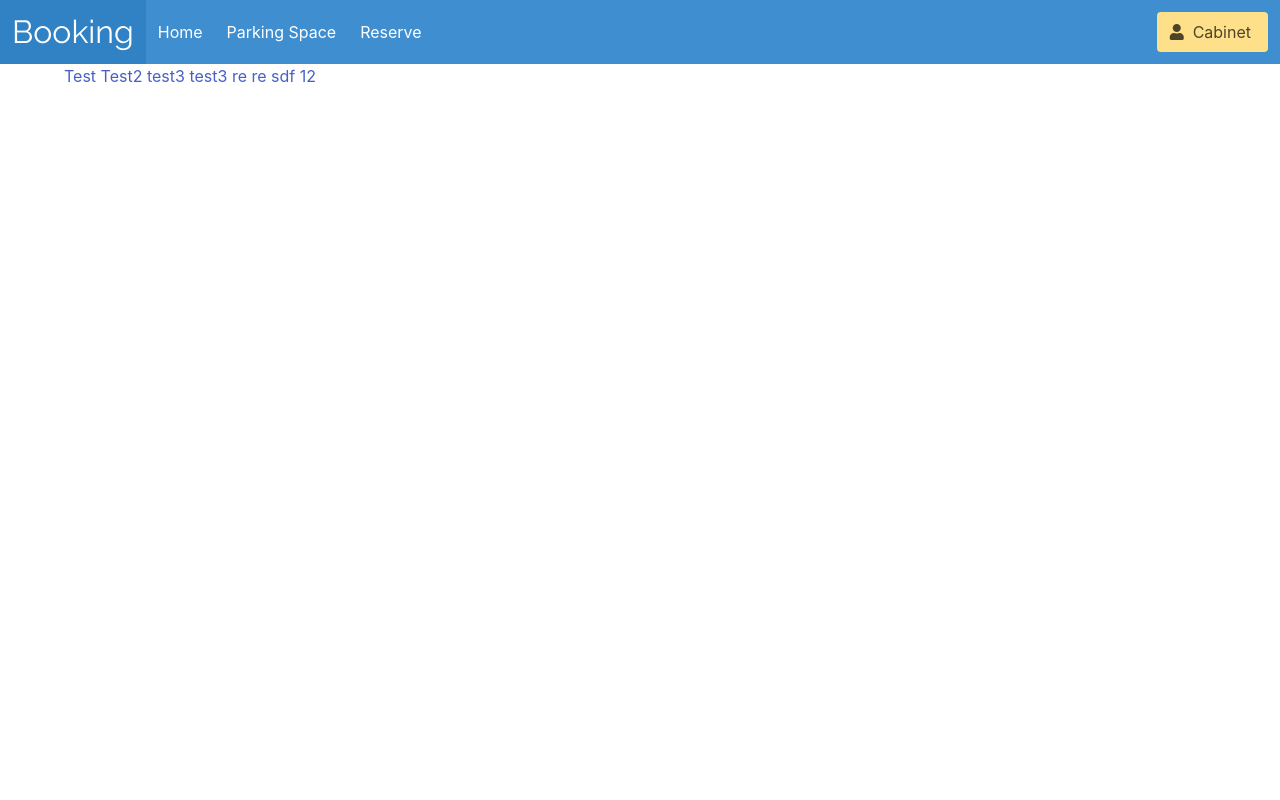
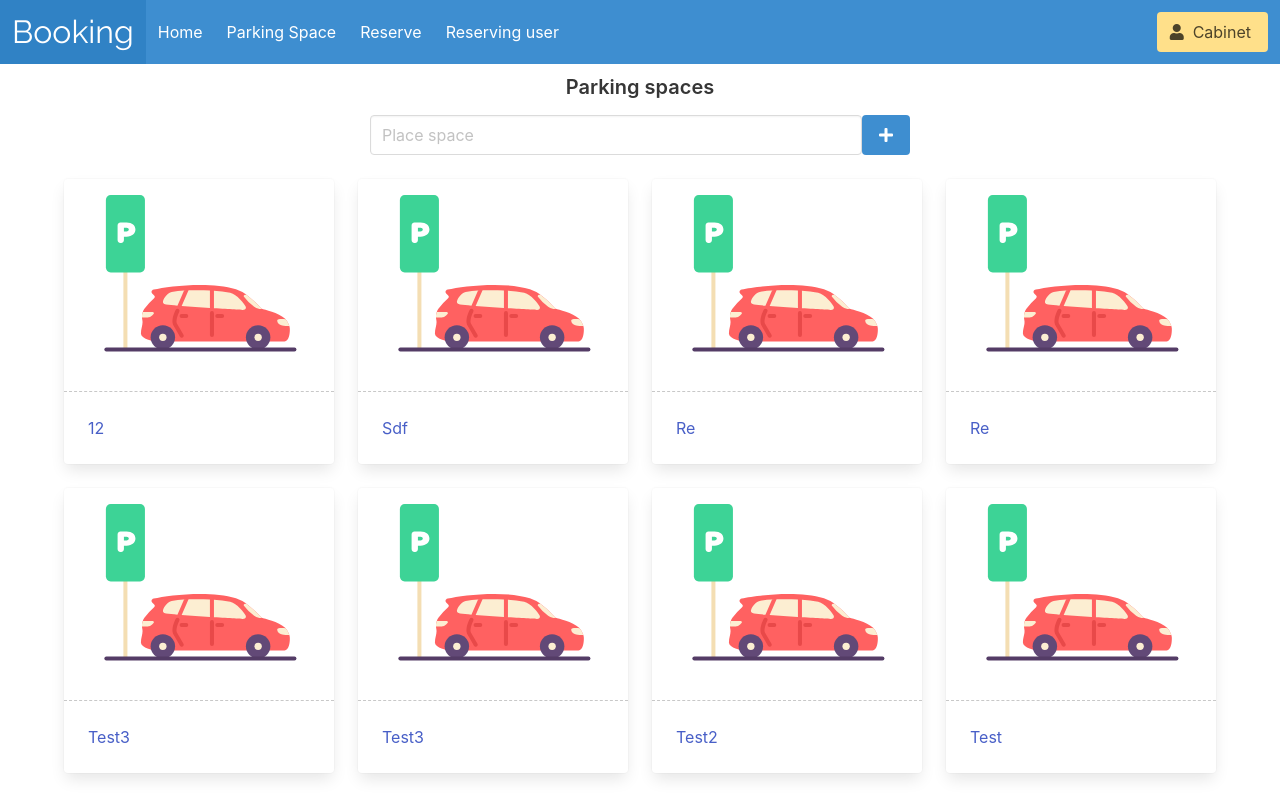
Before and after one commit to AnsaganK/parking, a Django app: page /parking in a window 1280 px wide. Run offline with Django 4.2, Linux system fonts and the light colour scheme; a user stored in the database is signed in; data comes from the database, SQL or seed files in the repository; both versions use the stored data as it was after the commit; some libraries are stand-ins or nearby versions.

Commit message:
added parking space creation

```diff
--- a/app/models.py
+++ b/app/models.py
@@ -6,9 +6,10 @@ from django.db.models.signals import post_save
 from django.dispatch import receiver
 from django.shortcuts import reverse
 
+
 class ParkingSpace(models.Model):
     name = models.CharField(max_length=500, verbose_name='Название')
-    slug = models.SlugField(max_length=500, verbose_name='Слаг')
+    slug = models.SlugField(max_length=500, unique=True, verbose_name='Слаг')
     date_create = models.DateTimeField(auto_now_add=True, verbose_name='Дата создания')
     date_update = models.DateTimeField(auto_now_add=True, verbose_name='Дата обновления')
 
@@ -21,7 +22,7 @@ class ParkingSpace(models.Model):
     class Meta:
         verbose_name = 'Парковочное место'
         verbose_name_plural = 'Парковочные места'
-
+        ordering = ['-pk']
 
 class ReservingUser(models.Model):
     first_name = models.CharField(max_length=500, verbose_name='Имя пользователя')
--- a/app/templates/app/base.html
+++ b/app/templates/app/base.html
@@ -7,6 +7,10 @@
     <link rel="stylesheet" href="{% static 'css/style.css' %}">
     {% block style %}{% endblock %}
     <style>
+        body {
+            font-family: 'Raleway', sans-serif;
+        }
+
         .logo {
             font-size: 32px;
             font-family: 'Raleway', sans-serif;
@@ -16,6 +20,10 @@
 
         .logo:hover {
             color: #fff !important;
+        }
+
+        .card-image-custom {
+            border-bottom: 1px dashed #c8c8c8;
         }
     </style>
 
@@ -52,6 +60,9 @@
                 <a class="navbar-item" href="">
                     Reserve
                 </a>
+                <a class="navbar-item" href="">
+                    Reserving user
+                </a>
             </div>
 
             <div class="navbar-end">
@@ -73,11 +84,32 @@
     </nav>
 </div>
 <div class="content">
+    {% if messages %}
+        <div class="messages">
+            {% for message in messages %}
+                <div class="notification is-{{ message.tags }} is-light">
+                    <button class="delete"></button>
+                    {{ message|safe }}
+                </div>
+            {% endfor %}
+        </div>
+    {% endif %}
     <div class="container">
         {% block content %}{% endblock %}
     </div>
 </div>
 
 {% block script %}{% endblock %}
+<script>
+    document.addEventListener('DOMContentLoaded', () => {
+        (document.querySelectorAll('.notification .delete') || []).forEach(($delete) => {
+            const $notification = $delete.parentNode;
+
+            $delete.addEventListener('click', () => {
+                $notification.parentNode.removeChild($notification);
+            });
+        });
+    });
+</script>
 </body>
 </html>
--- /dev/null
+++ b/app/templates/app/include/parking_space/card.html
@@ -0,0 +1,48 @@
+<div class="card">
+    <div class="card-image card-image-custom">
+        <figure>
+            <svg xmlns="http://www.w3.org/2000/svg" viewBox="0 20 128 128">
+                <path fill="#ff6161"
+                      d="M117.17,120.9H36.11s-8.19-1.64-8.19-4.78c-.02-3.7,1.49-5.48.84-8.63a9.591,9.591,0,0,1-.19-1.51,8.649,8.649,0,0,1,.49-3.31,7.7,7.7,0,0,1,1.01-2.03,39,39,0,0,1,6.02-6.62,1.121,1.121,0,0,0,.06-1.61l-1.25-1.3c-.85-.9-.27-2.15.99-2.43,8.49-1.94,34.94-5.28,51.08-.16a24.08,24.08,0,0,1,6.37,3.32.01.01,0,0,1,.01.01c5.12,3.61,9.04,8.42,9.67,8.81,1.52.65,10.21,2.17,14.7,6.34l.09.09a9.9,9.9,0,0,1,2.33,4.24h.01a7.846,7.846,0,0,1,.28,1.59C120.56,115.21,120.14,120.9,117.17,120.9Z"></path>
+                <path fill="#fceed2"
+                      d="M91.21,101.34s-8.12-.43-17.93-1.03l-2.49-.15c-5.89-.37-12.17-.79-17.54-1.22-.87-.07-1.72-.14-2.54-.2-2.81-.24-5.28-.48-7.18-.7-1.69-.22-2.17-1.31-1.87-2.22.77-2.39,2.9-5.06,5.35-5.61a51.644,51.644,0,0,1,7.67-.89c.85-.05,1.74-.09,2.65-.12,4.25-.15,9.03-.12,13.47.08.85.05,1.68.09,2.49.15a62.355,62.355,0,0,1,10.08,1.29c4.32,1.07,8.63,6.77,9.52,8.32C93.36,99.84,93.45,101.34,91.21,101.34Z"></path>
+                <path fill="#ff6161"
+                      d="M73.29,87.43v12.79c0,.03,0,1.06-.01,1.09l-2.49-.15V89.35c0-.02,0-2.05.01-2.07C71.65,87.33,72.48,87.37,73.29,87.43Z"></path>
+                <path fill="#e84949"
+                      d="M78.347,106.387H75.371a1.25,1.25,0,1,1,0-2.5h2.976a1.25,1.25,0,0,1,0,2.5Z"></path>
+                <path fill="#e84949"
+                      d="M56.085,106.387h-2.9a1.25,1.25,0,0,1,0-2.5h2.9a1.25,1.25,0,1,1,0,2.5Z"></path>
+                <circle cx="100.744" cy="118.404" r="7.596" fill="#624977"></circle>
+                <circle cx="100.744" cy="118.404" r="2.287" fill="#fceed2"></circle>
+                <circle cx="41.539" cy="118.404" r="7.596" fill="#624977"></circle>
+                <circle cx="41.539" cy="118.404" r="2.287" fill="#fceed2"></circle>
+                <path fill="#fceed2"
+                      d="M103.02,100.66s-1.26.88-4.75-1.23a26.648,26.648,0,0,1-6.33-6.19.9.9,0,0,1,.72-1.39c.06,0,.32-.01.69,0C98.47,95.46,102.39,100.27,103.02,100.66Z"></path>
+                <path fill="#ff6161"
+                      d="M57.6,88.749a4.35,4.35,0,0,1-.374,1l-4.2,9.656c-.87-.07-1.711-.205-2.531-.265a4.271,4.271,0,0,1,.3-.821l3.98-9.215C55.63,89.055,56.694,88.779,57.6,88.749Z"></path>
+                <path fill="#e84949"
+                      d="M53.264,118.7a1.249,1.249,0,0,1-1.083-.624l-4.212-7.286a1.294,1.294,0,0,1-.083-.172c-1.337-3.431,1.345-8.727,1.656-9.32a1.25,1.25,0,0,1,2.215,1.159c-.952,1.826-2.2,5.355-1.57,7.173l4.158,7.194a1.25,1.25,0,0,1-1.081,1.876Z"></path>
+                <path fill="#fceed2"
+                      d="M35.76,103.94l-.89.9a4,4,0,0,1-2.83,1.17H28.58l-.01-.03a8.649,8.649,0,0,1,.49-3.31h6.17A.743.743,0,0,1,35.76,103.94Z"></path>
+                <path fill="#e84949"
+                      d="M72.043,118.113a1.25,1.25,0,0,1-1.25-1.25V103.344a1.25,1.25,0,0,1,2.5,0v13.519A1.25,1.25,0,0,1,72.043,118.113Z"></path>
+                <path fill="#f4deb3"
+                      d="M18.271,126.25a1.25,1.25,0,0,1-1.25-1.25V77.032a1.25,1.25,0,0,1,2.5,0V125A1.25,1.25,0,0,1,18.271,126.25Z"></path>
+                <rect width="24.264" height="48.032" x="6.139" y="30" fill="#3dd396" rx="3"
+                      ry="3"></rect>
+                <path fill="#fceed2"
+                      d="M120.14,111.33c-.36.04-7.66.78-7.55-3.49.18-1.16,3.37-.96,5.22-.75A9.9,9.9,0,0,1,120.14,111.33Z"></path>
+                <path fill="#fff"
+                      d="M17.347,55.827v2.146a1.743,1.743,0,0,1-1.966,1.788,1.743,1.743,0,0,1-1.967-1.788v-9.12a1.744,1.744,0,0,1,1.967-1.788h3.576c3.576,0,5.543,1.968,5.543,4.381s-1.967,4.381-5.543,4.381Zm1.61-3.218c.894,0,1.431-.536,1.431-1.163s-.537-1.162-1.431-1.162h-1.61v2.325Z"></path>
+                <path fill="#543c66"
+                      d="M123.3,127.25H6.449a1.25,1.25,0,0,1,0-2.5H123.3a1.25,1.25,0,0,1,0,2.5Z"></path>
+            </svg>
+        </figure>
+    </div>
+    <div class="card-content">
+        <div class="content">
+            <a href="{{ parking_space.get_absolute_url }}"
+               class="has-text-centered">{{ parking_space.name.capitalize }}</a>
+        </div>
+    </div>
+</div>
--- a/app/templates/app/parking_space/list.html
+++ b/app/templates/app/parking_space/list.html
@@ -5,7 +5,17 @@
 {% endblock %}
 
 {% block content %}
-    {% for parking_space in parking_spaces %}
-        <a href="{{ parking_space.get_absolute_url }}">{{ parking_space.name }}</a>
-    {% endfor %}
+    <h4 class="has-text-centered mt-3">Parking spaces</h4>
+    <form action="" method="post" style="display:flex; justify-content: center; max-width: 540px;margin:auto">
+        {% csrf_token %}
+        <input class="input" type="text" name="name" placeholder="Place space">
+        <button class="button is-info"><i class="fa fa-plus"></i></button>
+    </form>
+    <div class="parking_spaces mt-3 columns is-multiline">
+        {% for parking_space in parking_spaces %}
+            <div class="column is-3">
+                {% include 'app/include/parking_space/card.html' with parking_space=parking_space %}
+            </div>
+        {% endfor %}
+    </div>
 {% endblock %}
--- a/app/views.py
+++ b/app/views.py
@@ -1,7 +1,11 @@
+from django.contrib import messages
 from django.contrib.auth.decorators import login_required
-from django.shortcuts import render, get_object_or_404
+from django.shortcuts import render, get_object_or_404, redirect, reverse
+from pytils.translit import slugify
 
+from app.forms import ParkingSpaceForm
 from app.models import ParkingSpace
+from app.utils import show_form_errors
 
 
 def base_page(request):
@@ -10,6 +14,17 @@ def base_page(request):
 
 @login_required()
 def parking_list(request):
+    if request.method == 'POST':
+        form = ParkingSpaceForm(request.POST)
+        if form.is_valid():
+            cd = form.cleaned_data
+            parking_space = form.save()
+            parking_space.slug = slugify(f'{cd["name"]}-{str(parking_space.id)}')
+            parking_space.save()
+            messages.success(request, 'created')
+        else:
+            show_form_errors(request, form.errors)
+        return redirect(reverse('app:parking_list'))
     parking_spaces = ParkingSpace.objects.all()
     return render(request, 'app/parking_space/list.html', {'parking_spaces': parking_spaces})
 
--- a/requirements.txt
+++ b/requirements.txt
@@ -1,2 +1,3 @@
 Django==4.0
 Pillow==8.4.0
+pytils==0.3
```
Also changed, not shown: app/forms.py (added, +9 -0 lines), app/utils.py (added, +8 -0 lines), app/migrations/0002_alter_parkingspace_slug.py (added), db.sqlite3.
